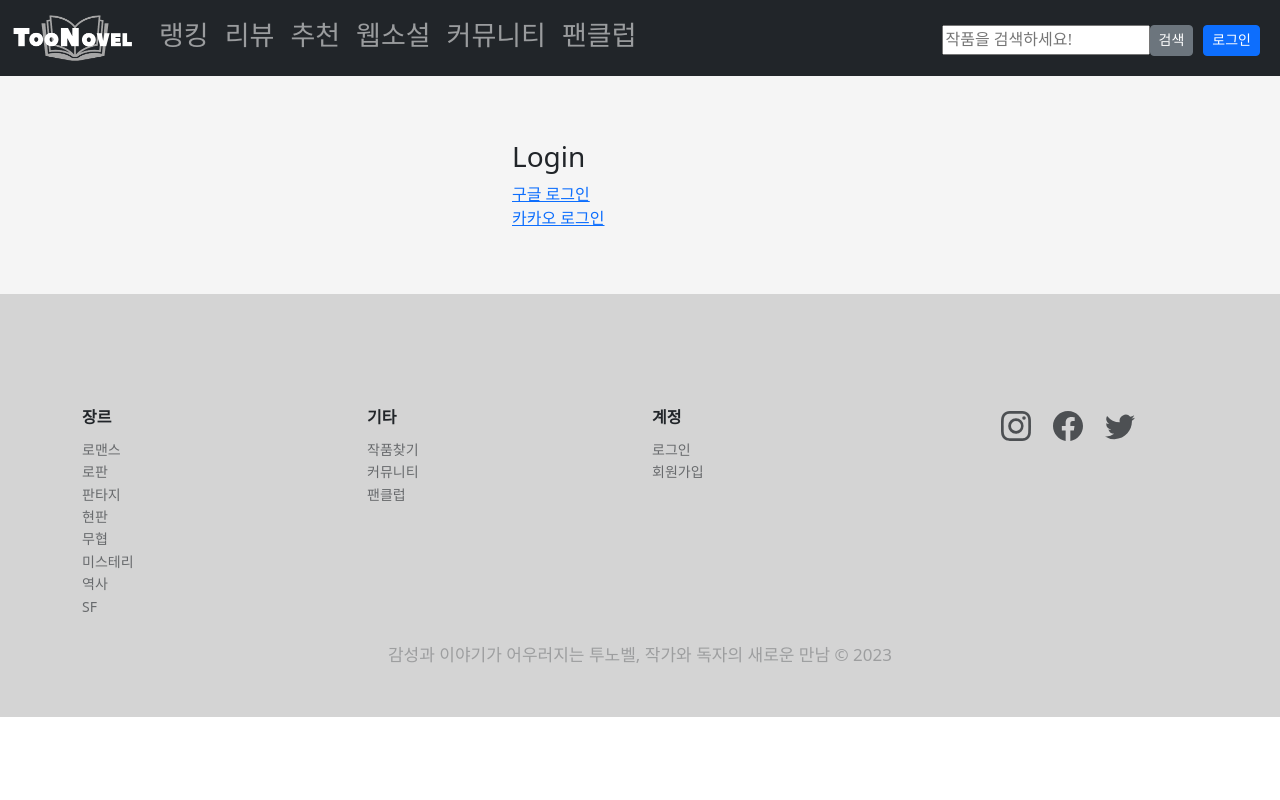
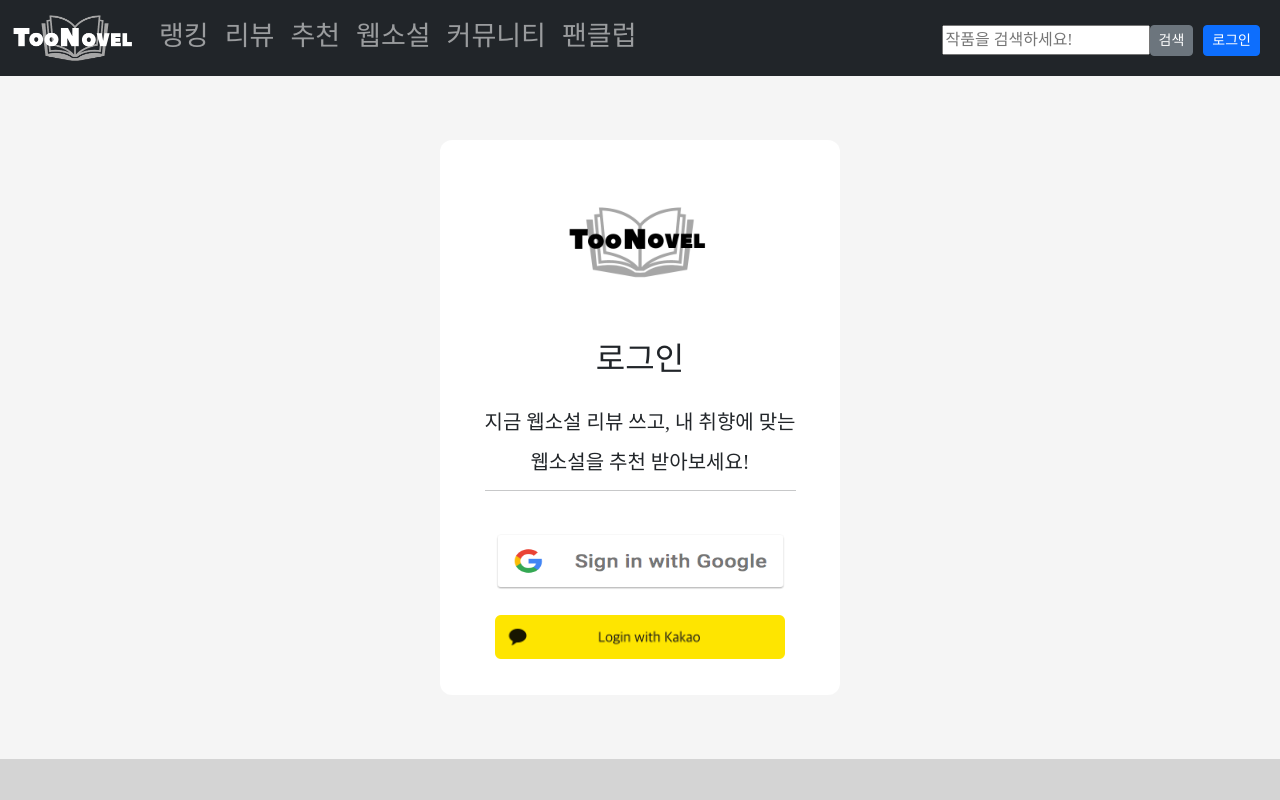
Before and after one commit to TooNovel/TooNovel-FE, a Vue app: page /login in a window 1280 px wide. Shown: the top 800 px of the page. Built offline with nearby package versions, Linux system fonts and the light colour scheme; no server answers; a web font is replaced by a local one; what vue-carousel-3d, vue-infinite-scroll would draw is missing.

Commit message:
:lipstick: 로그인 UI 개선
- 구글, 카카오 로그인 UI 개선
- 이미지 클릭 시 각 메서드(ToKaKaoLogin(), ToGoogleLogin()) 실행
- css 추가

```diff
--- a/src/views/LoginPage.vue
+++ b/src/views/LoginPage.vue
@@ -1,11 +1,35 @@
 <template>
   <div>
-    <div class="login">
-      <h3>Login</h3>
-      <a :href="GoogleLogin">구글 로그인</a>
-      <br />
-      <a :href="KaKaoLogin">카카오 로그인</a>
-      <p></p>
+    <div class="form">
+      <div class="login">
+        <img src="/TooNovel_logo_light.png" width="200" height="200" />
+        <h2>로그인</h2>
+        <br />
+        <div>
+          <h5>
+            <p>지금 웹소설 리뷰 쓰고, 내 취향에 맞는</p>
+          </h5>
+          <h5>
+            <span>웹소설을 추천 받아보세요!</span>
+          </h5>
+        </div>
+        <hr />
+        <br />
+        <img
+          @click="ToGoogleLogin()"
+          src="/google_login.png"
+          width="295"
+          height="60"
+        />
+        <br />
+        <br />
+        <img
+          src="/kakao_login_large_wide.png"
+          @click="ToKakaoLogin()"
+          width="290"
+        />
+        <p></p>
+      </div>
     </div>
   </div>
 </template>
@@ -19,18 +43,40 @@ export default {
       KaKaoLogin: process.env.VUE_APP_API_URL + `/oauth2/authorize/kakao`,
     };
   },
+  methods: {
+    ToKakaoLogin() {
+      location.href = this.KaKaoLogin;
+    },
+    ToGoogleLogin() {
+      location.href = this.GoogleLogin;
+    },
+  },
 };
 </script>
 <style scoped>
-.login {
-  width: 20%;
+.form {
+  display: flex;
+  justify-content: center;
+  align-items: center;
   margin-top: 5%;
+  background-color: white;
+  max-width: 400px;
   margin-left: auto;
   margin-right: auto;
+  border-radius: 12px;
+  padding-bottom: 20px;
+}
+
+.login {
+  text-align: center;
 }
 
 button {
   width: 100%;
   margin-top: 10px;
 }
+h5,
+h2 {
+  font-family: "Hanna";
+}
 </style>
```
